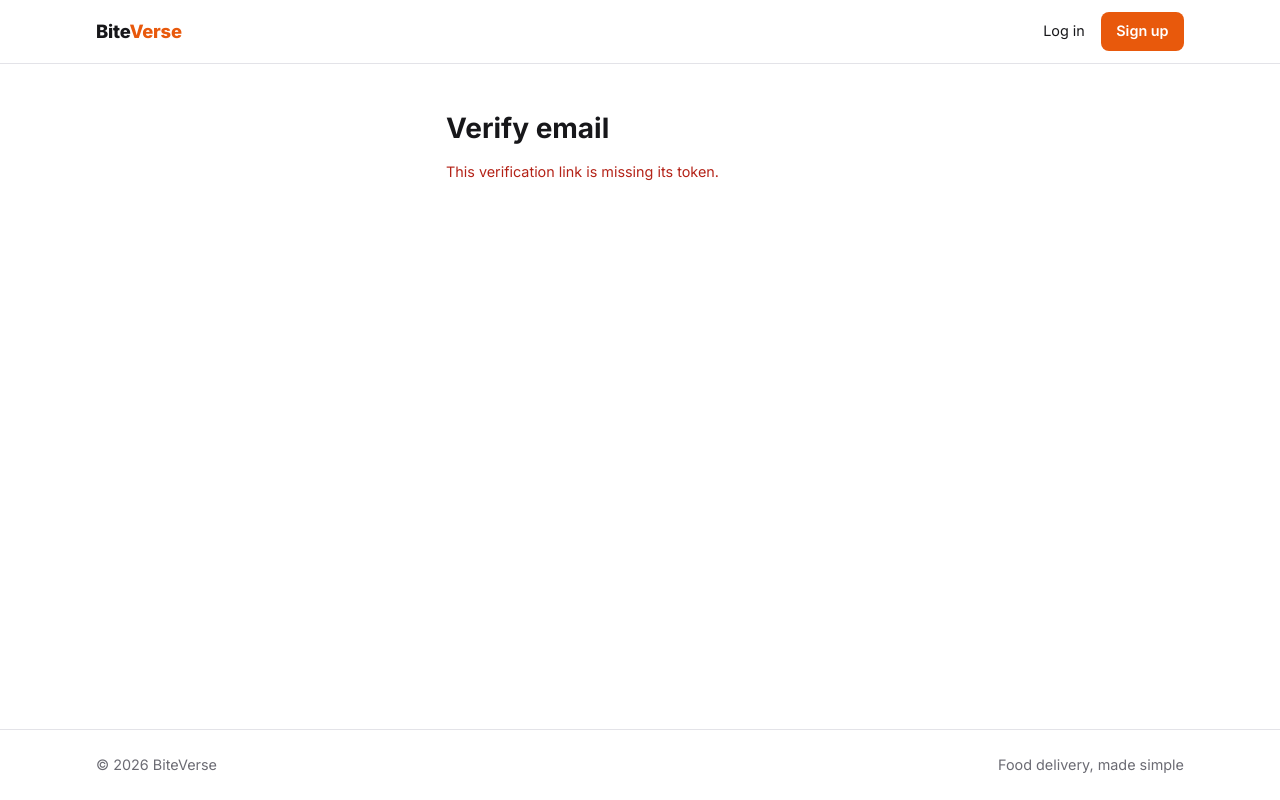
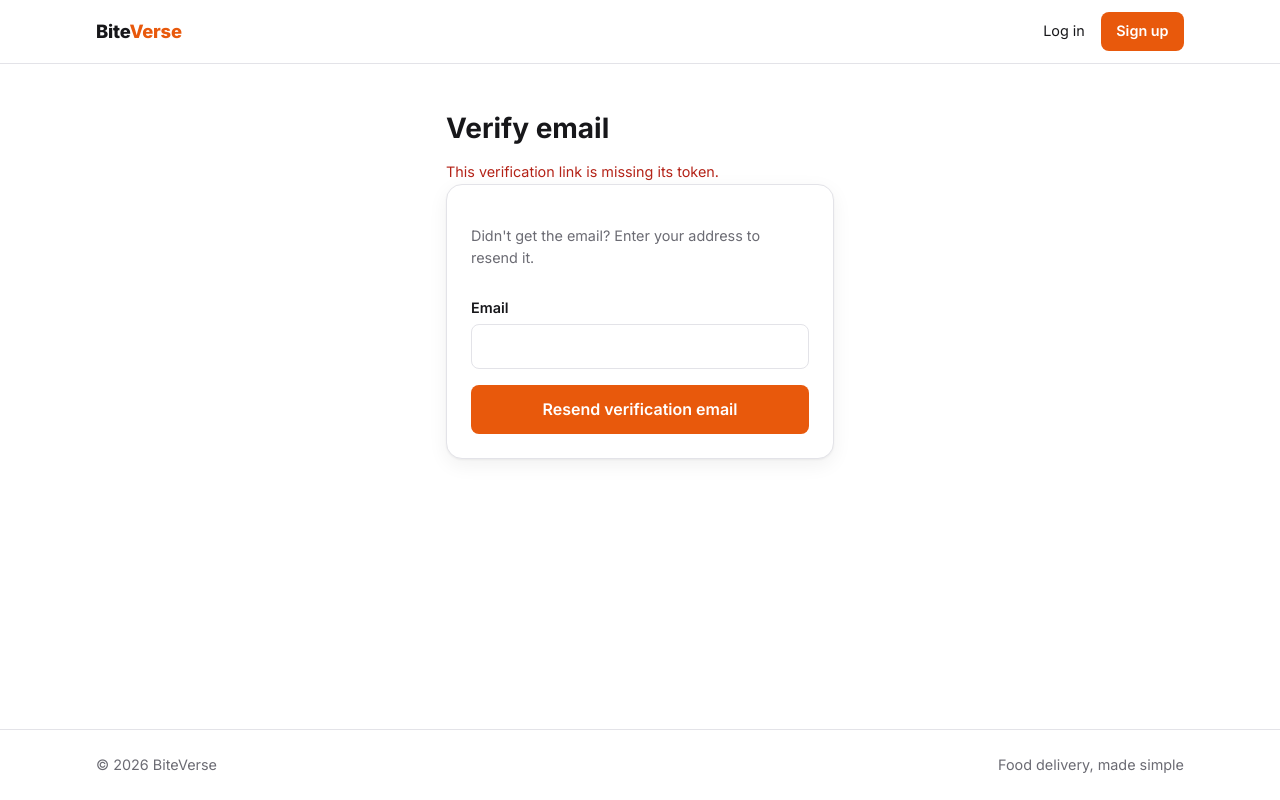
Before and after one commit to godhanipurvi1/biteverse, a Next.js app in the folder apps/web/: page /verify-email in a window 1280 px wide. Built offline with nearby package versions, Linux system fonts and the light colour scheme; no server answers.

Commit message:
feat: resend verification button with 60s per-account cooldown

```diff
--- a/apps/web/src/features/auth/auth.api.ts
+++ b/apps/web/src/features/auth/auth.api.ts
@@ -41,3 +41,7 @@ export function forgotPassword(email: string) {
 export function resetPassword(input: { token: string; password: string }) {
   return api<Message>("/auth/reset-password", { body: input });
 }
+
+export function resendVerification(email: string) {
+  return api<Message>("/auth/resend-verification", { body: { email } });
+}
--- a/apps/web/src/features/auth/ui/VerifyEmail.tsx
+++ b/apps/web/src/features/auth/ui/VerifyEmail.tsx
@@ -1,12 +1,18 @@
 "use client";
 
 import Link from "next/link";
-import { useEffect, useRef, useState } from "react";
-import { verifyEmail } from "../auth.api";
+import { useEffect, useRef, useState, type FormEvent } from "react";
+import { resendVerification, verifyEmail } from "../auth.api";
 import styles from "../auth.module.css";
+
+const COOLDOWN_SECONDS = 60;
 
 export function VerifyEmail({ token }: { token: string }) {
   const [result, setResult] = useState<{ ok: boolean; message: string } | null>(null);
+  const [notice, setNotice] = useState<string | null>(null);
+  const [resendError, setResendError] = useState<string | null>(null);
+  const [busy, setBusy] = useState(false);
+  const [wait, setWait] = useState(0);
   // Strict Mode runs effects twice in development. The token works only once,
   // so the request must run exactly once.
   const started = useRef(false);
@@ -26,6 +32,28 @@ export function VerifyEmail({ token }: { token: string }) {
       );
   }, [token]);
 
+  useEffect(() => {
+    if (wait <= 0) return;
+    const id = setTimeout(() => setWait((w) => w - 1), 1000);
+    return () => clearTimeout(id);
+  }, [wait]);
+
+  async function onResend(event: FormEvent<HTMLFormElement>) {
+    event.preventDefault();
+    const email = String(new FormData(event.currentTarget).get("email") ?? "");
+    setBusy(true);
+    setResendError(null);
+    try {
+      const data = await resendVerification(email);
+      setNotice(`${data.message} In development, the link is printed in the API window.`);
+      setWait(COOLDOWN_SECONDS);
+    } catch (err) {
+      setResendError(err instanceof Error ? err.message : "Could not resend the email");
+    } finally {
+      setBusy(false);
+    }
+  }
+
   return (
     <section className={styles.page}>
       <h1>Verify email</h1>
@@ -36,6 +64,20 @@ export function VerifyEmail({ token }: { token: string }) {
           <Link href="/login">Log in</Link>
         </p>
       )}
+      {result && !result.ok && (
+        <form className={styles.card} onSubmit={onResend}>
+          <p className={styles.muted}>Didn&apos;t get the email? Enter your address to resend it.</p>
+          <label className={styles.field}>
+            Email
+            <input className={styles.input} name="email" type="email" required autoComplete="email" />
+          </label>
+          {resendError && <p className={styles.error}>{resendError}</p>}
+          {notice && <p className={styles.success}>{notice}</p>}
+          <button className={styles.button} type="submit" disabled={busy || wait > 0}>
+            {busy ? "Sending..." : wait > 0 ? `Resend in ${wait}s` : "Resend verification email"}
+          </button>
+        </form>
+      )}
     </section>
   );
 }
```
Also changed, not shown: 1 other file (tests, documents, lock files or other folders).
